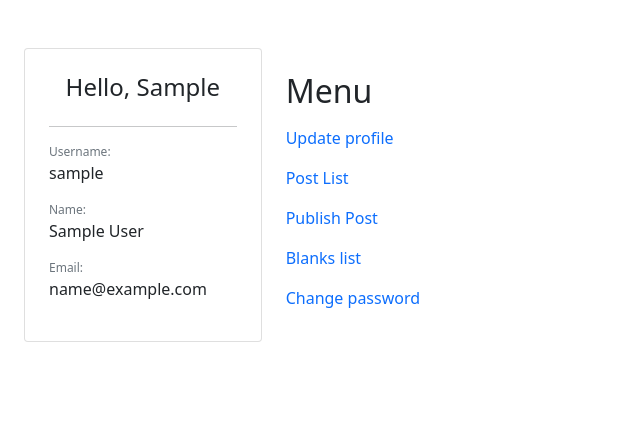
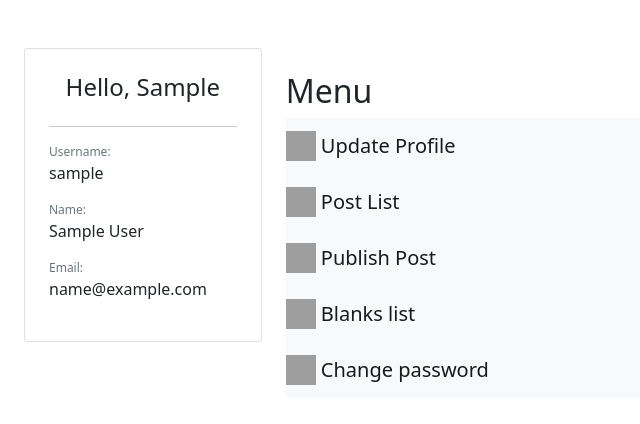
Before and after one commit to konstantinkonstantinovich/hillel_test_work, a Django app: page /accounts/user/ in a window 1280 px wide. Shown: the part 56-480 px from the top of the page, without its empty margins (0-640 px from the left). Run offline with Django 3.2, Linux system fonts and the light colour scheme; the visitor is signed in with stand-in values (Sample User, id 1); parts of the project's set-up code (start-up, migrations or seed data) failed here and were passed over; some libraries are stand-ins or nearby versions; grey boxes are pictures that could not be loaded.

Commit message:
icon menu

```diff
--- a/blog/templates/blog/userprofile_detail.html
+++ b/blog/templates/blog/userprofile_detail.html
@@ -1,6 +1,7 @@
 {% extends "base_generic.html" %}
 {% load crispy_forms_filters %}
 {% load bootstrap4 %}
+{% load static %}
 
 {% block content %}
 	{% load crispy_forms_tags %}
@@ -28,11 +29,37 @@
 		    		<div class="col-6 my-auto">
 		    			<h2 class="font-weight-bold pt-4">Menu</h2>
                             <div class="navbar-nav">
-                                <a class="nav-item nav-link" href="{% url 'user-update' user.id %}">Update profile</a>
-                                <a class="nav-item nav-link" href="{% url 'blog:user-post' user.id %} ">Post List</a>
-                                <a class="nav-item nav-link" href="{% url 'blog:post-create' %}">Publish Post</a>
-                                <a class="nav-item nav-link" href="{% url 'blog:blanks-list' %}"> Blanks list</a>
-                                <a class="nav-item nav-link" href="{% url 'blog:change-password' %}">Change password</a>
+                                <div class="sidebar-section">
+                                    <nav class="navbar navbar-light bg-light">
+                                            <a class="navbar-brand" href="{% url 'user-update' user.id %}">
+                                                <img src="{% static 'img/images-1.png' %}" width="30" height="30" class="d-inline-block align-top" alt="">
+                                                    Update Profile
+                                            </a>
+                                    </nav>
+                                    <nav class="navbar navbar-light bg-light">
+                                        <a class="navbar-brand" href="{% url 'blog:user-post' user.id %} ">
+                                            <img src="{% static 'img/download-1.png' %}" width="30" height="30" class="d-inline-block align-top" alt="">
+                                                Post List
+                                        </a>
+                                    </nav>
+                                    <nav class="navbar navbar-light bg-light">
+                                        <a class="navbar-brand" href="{% url 'blog:post-create' %}">
+                                            <img src="{% static 'img/publish.png' %}" width="30" height="30" class="d-inline-block align-top" alt="">
+                                                Publish Post
+                                        </a>
+                                    </nav>
+                                    <nav class="navbar navbar-light bg-light">
+                                        <a class="navbar-brand" href="{% url 'blog:blanks-list' %}">
+                                            <img src="{% static 'img/download.png' %}" width="30" height="30" class="d-inline-block align-top" alt="">
+                                                Blanks list
+                                        </a>
+                                    </nav>
+                                    <nav class="navbar navbar-light bg-light">
+                                        <a class="navbar-brand" href="{% url 'blog:change-password' %}">
+                                            <img src="{% static 'img/change_password.png' %}" width="30" height="30" class="d-inline-block align-top" alt="">
+                                                Change password
+                                        </a>
+                                    </nav>
                             </div>
 		    		</div>
 		    	</div>
@@ -50,5 +77,5 @@
 		    </div>
 	  	</div>
 	</div>
-
+    </div>
 {% endblock %}
```
Also changed, not shown: docs/4.4/assets/brand/bootstrap-solid.svg (added).
